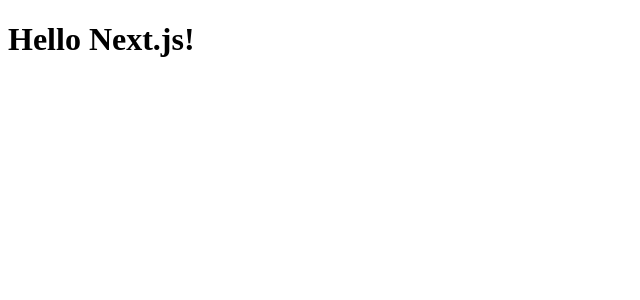
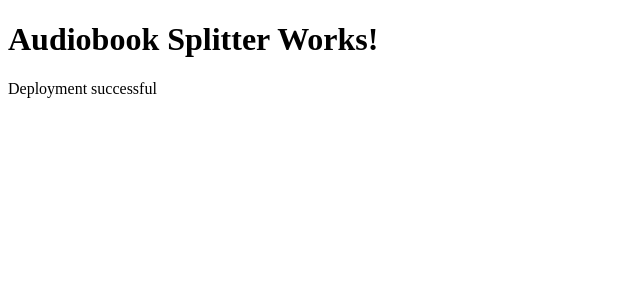
Before and after one commit to szekelyzol/audiobook-splitter, a Next.js app: page / in a window 1280 px wide. Shown: the top 300 px of the page, without its empty margins (0-640 px from the left). Built offline with nearby package versions, Linux system fonts and the light colour scheme.

Commit message:
Deployment test

```diff
--- a/pages/_app.tsx
+++ b/pages/_app.tsx
@@ -5,7 +5,7 @@
   return (
     <>
       <Head>
-        <link rel="icon" href="/favicon.png" />
+        <link rel="icon" href="/favicon.ico" />
         <meta name="viewport" content="width=device-width, initial-scale=1" />
       </Head>
       <Component {...pageProps} />
--- a/pages/index.tsx
+++ b/pages/index.tsx
@@ -1,7 +1,8 @@
 export default function Home() {
   return (
     <div>
-      <h1>Hello Next.js!</h1>
+      <h1>Audiobook Splitter Works!</h1>
+      <p>Deployment successful</p>
     </div>
   )
 }
```
Also changed, not shown: public/favicon.png (deleted), 1 other file (tests, documents, lock files or other folders).
